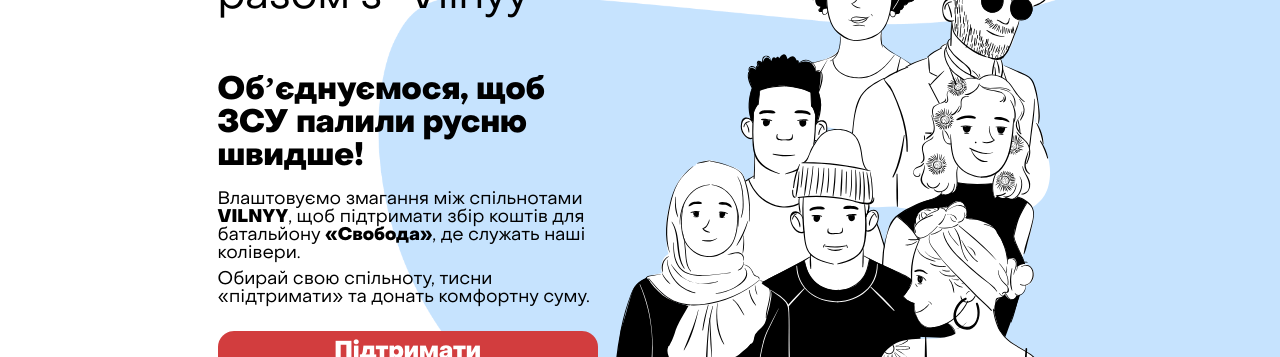
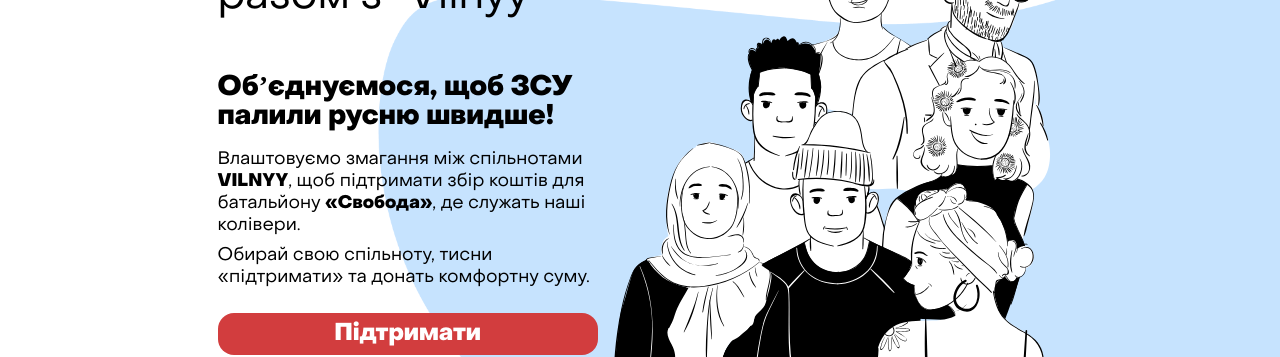
Before and after one commit to danylokaniev/vilnyy-secret-santa-web, a React (Create React App) app: page / in a window 1280 px wide. Shown: the part 177-534 px from the top of the page. Built offline with nearby package versions, Linux system fonts and the light colour scheme; no server answers.

Commit message:
Style updates

```diff
--- a/src/components/Description/Description.module.css
+++ b/src/components/Description/Description.module.css
@@ -5,7 +5,7 @@
 
 .title {
    font-weight: 800;
-   font-size: 32px;
+   font-size: 28px;
 }
 
 .content {
@@ -13,6 +13,7 @@
    margin-bottom: 24px;
    font-weight: 400;
    font-size: 18px;
+   line-height: 22px;
 }
 
 .content>p {
```
